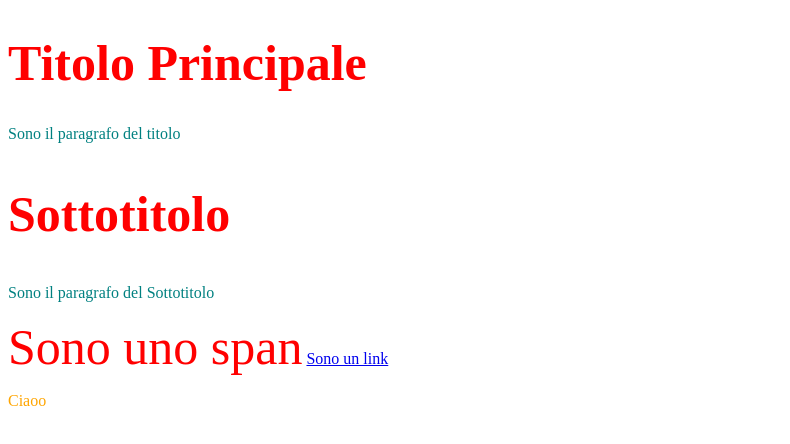
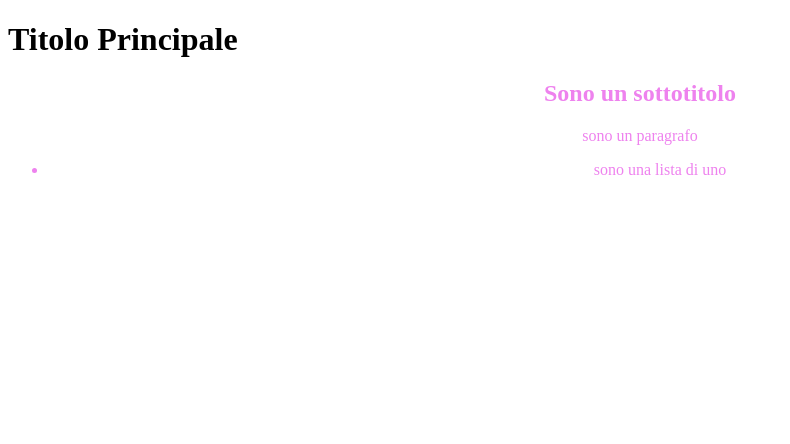
Before and after one commit to Erascaius/Esercizi-Css, a plain HTML site: page index.html in a window 1280 px wide. Shown: the whole page, without its empty margins (0-790 px from the left). Drawn offline with Linux system fonts and the light colour scheme.

Commit message:
build(Html+Css): Set a Div container with a subtitle, a paragraph and a list and made inherit the rules from the parent

```diff
--- a/index.html
+++ b/index.html
@@ -7,17 +7,13 @@
     <link rel="stylesheet" href="style.css" type="text/css">
 </head>
 <body>
+        <h1 class="supp">Titolo Principale</h1>
     <div>
-        <h1 class="supp">Titolo Principale</h1>
-        <p>Sono il paragrafo del titolo</p>
+        <h2>Sono un sottotitolo</h2>
+        <p>sono un paragrafo</p>
+        <ul>
+            <li>sono una lista di uno</li>
+        </ul>
     </div>
-    <div>
-        <h2 class="supp">Sottotitolo</h2>
-        <p>Sono il paragrafo del Sottotitolo</p>
-    </div>
-    <span class="block">Sono uno span</span>
-    <a class="lume" href="www.google.it">Sono un link</a>
-
-    <p class="secondo" id="primo">Ciaoo</p>
 </body>
 </html>
--- a/style.css
+++ b/style.css
@@ -1,16 +1,4 @@
-h1, h2, .block{
-    font-size: 50px;
-    color: red;
+div{
+    color: violet;
+    text-align: center;
 }
-a.lume:hover{
-    color: aqua;
-}
-p{
-    color: teal;
-}
-.secondo{
-    color: indianred;
-}
-#primo{
-    color: orange;
-}
```
